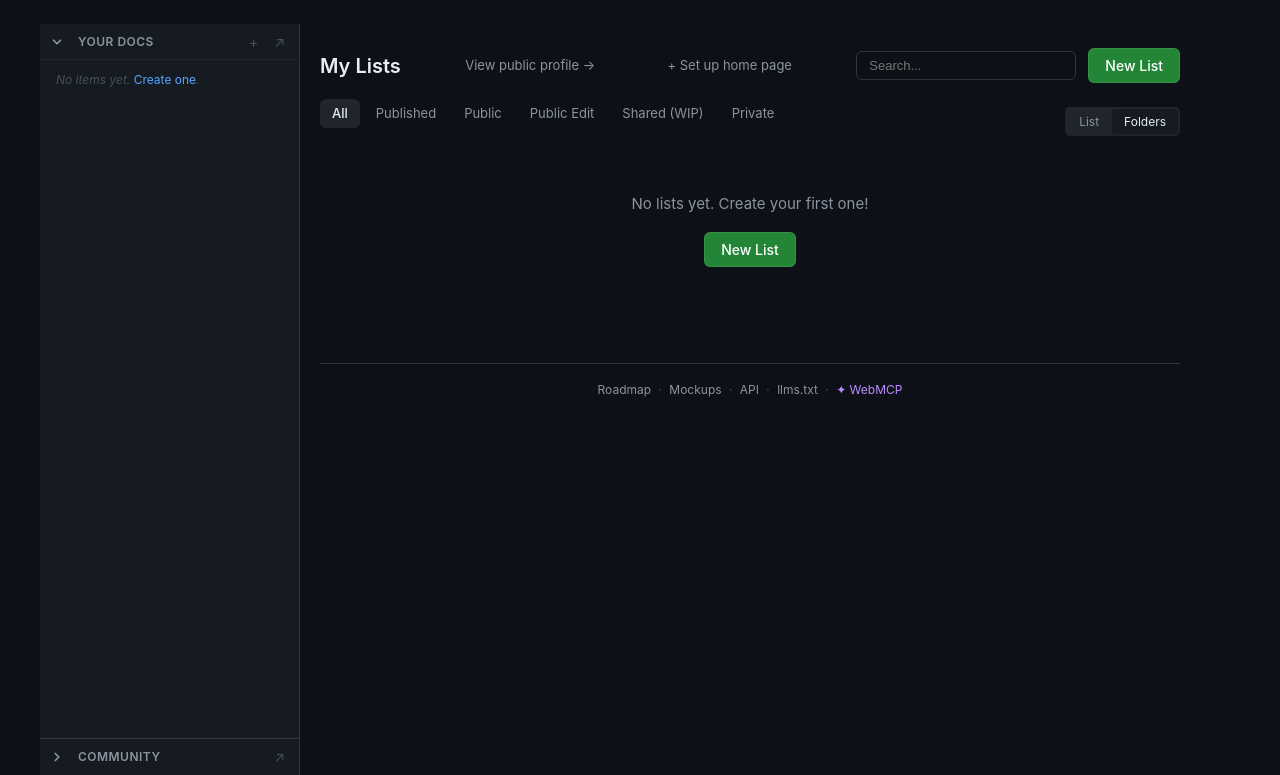
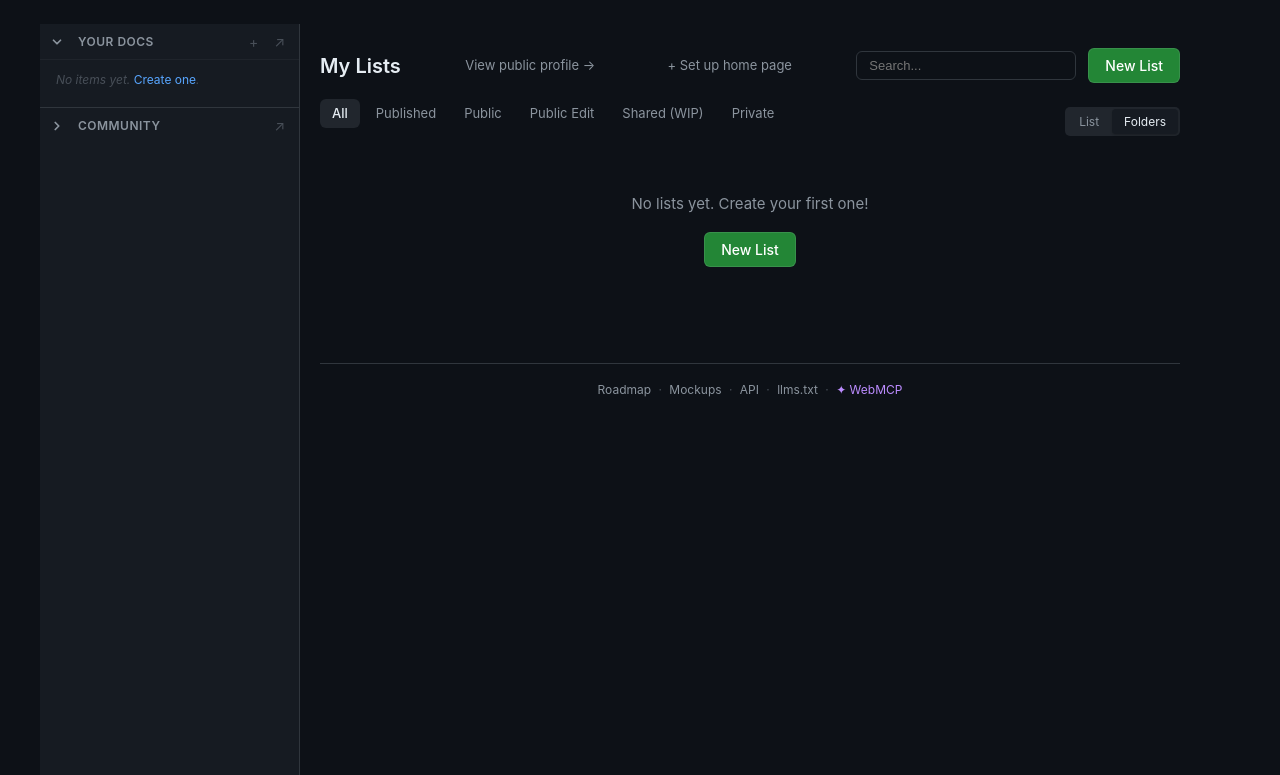
Before and after one commit to tmad4000/listhub, a Flask app: page /dash in a window 1280 px wide. Shown: the part 55-830 px from the top of the page. Run offline with Flask 3, Linux system fonts and the light colour scheme; a user stored in the database is signed in; data that the repository does not hold is empty; some libraries are stand-ins or nearby versions.

Commit message:
fix(sidebar): switch to Finder pattern (content-sized sections + sticky headers)
The flex equal-share approach had a tradeoff: when one expanded section had
much less content than others, it left wasted whitespace (Tejas section with
1 item showed a huge empty area). Switching to Finder/Slack pattern:

- .sb-sidebar overflow-y: auto (sidebar handles all scrolling)
- .sb-sidebar-inner display: block (no flex)
- .sb-section content-sized (no flex, no overflow: hidden)
- .sb-section-header position: sticky; top: 0 (pins as you scroll past)
- .sb-section-body no internal scroll

Result: each section is sized to its content. Sections with little content
take little space. The sidebar scrolls when total content exceeds height,
and section headers stick to the top of the visible area as you scroll past
them — same UX as macOS Finder.

Bumped cache-bust v=4-fixed to v=5-finder.

```diff
--- a/static/sidebar.css
+++ b/static/sidebar.css
@@ -82,14 +82,12 @@ body.has-sidebar.sb-collapsed .app-main.container {
     position: sticky;
     top: var(--sb-header-height);
     height: calc(100vh - var(--sb-header-height));
-    overflow: hidden; /* CRITICAL: parent must NOT scroll. Section bodies scroll instead. */
+    overflow-y: auto;  /* Finder pattern: sidebar scrolls when content exceeds height */
+    overscroll-behavior: contain;
 }
 
 .sb-sidebar-inner {
-    display: flex;
-    flex-direction: column;
-    height: 100%;
-    min-height: 0;  /* required for child flex items to shrink below content */
+    display: block;  /* sections stack naturally; sidebar handles scroll */
     padding: 0;
 }
 
@@ -98,22 +96,14 @@ body.has-sidebar.sb-collapsed .app-main.container {
    - Expanded: body grows to share remaining space (flex: 1 1 0)
    ───────────────────────────────────────── */
 .sb-section {
-    display: flex;
-    flex-direction: column;
-    min-height: 0;
-    overflow: hidden; /* CRITICAL: prevents flex item from growing past its
-                         allocated share when inner content is taller than
-                         the share. Inner sb-section-body has its own
-                         overflow-y: auto so content still scrolls. */
+    display: block;  /* content-sized; no flex */
     border-bottom: 1px solid var(--sb-border);
-    flex: 0 0 auto; /* default: header-only height */
 }
 .sb-section:last-child {
     border-bottom: none;
 }
 .sb-section.sb-expanded {
-    flex: 1 1 0; /* expanded sections share remaining space */
-    min-height: 0;  /* let flex shrink fully — all section headers stay visible */
+    /* content-sized — body shows up via display: block below */
 }
 
 /* When viewing an arbitrary user's profile, hoist the Focused section to
@@ -129,11 +119,13 @@ body.has-sidebar.sb-collapsed .app-main.container {
     gap: 4px;
     padding: 0 8px 0 4px;
     height: var(--sb-section-header-height);
-    flex: 0 0 var(--sb-section-header-height);
     background: var(--sb-bg);
     border-bottom: 1px solid transparent;
     cursor: pointer; /* whole row is a toggle target */
     user-select: none;
+    position: sticky;  /* Finder-style: pin to top of viewport when scrolling past */
+    top: 0;
+    z-index: 2;
 }
 .sb-section-header:hover {
     background: rgba(255, 255, 255, 0.02);
@@ -204,10 +196,6 @@ body.has-sidebar.sb-collapsed .app-main.container {
 
 /* ── Section body (only visible when .sb-expanded) ── */
 .sb-section-body {
-    flex: 1 1 auto;
-    min-height: 0;
-    overflow-y: auto;
-    overscroll-behavior: contain;
     padding: 4px 0 8px;
     display: none; /* hidden when section is collapsed */
 }
--- a/templates/base.html
+++ b/templates/base.html
@@ -6,7 +6,7 @@
     <meta name="csrf-token" content="{{ csrf_token() }}">
     <title>{% block title %}ListHub{% endblock %}</title>
     <link rel="stylesheet" href="{{ url_for('static', filename='style.css') }}?v=5">
-    <link rel="stylesheet" href="{{ url_for('static', filename='sidebar.css') }}?v=4-fixed">
+    <link rel="stylesheet" href="{{ url_for('static', filename='sidebar.css') }}?v=5-finder">
     <meta name="description" content="ListHub - A publishing and sharing layer for notes, lists, and knowledge. Agent-native REST API for programmatic access. Register, create, search, and collaborate.">
     <link rel="api" href="/api/docs" title="API Documentation">
     <link rel="alternate" type="text/plain" href="/llms.txt" title="LLM-readable site description">
```
